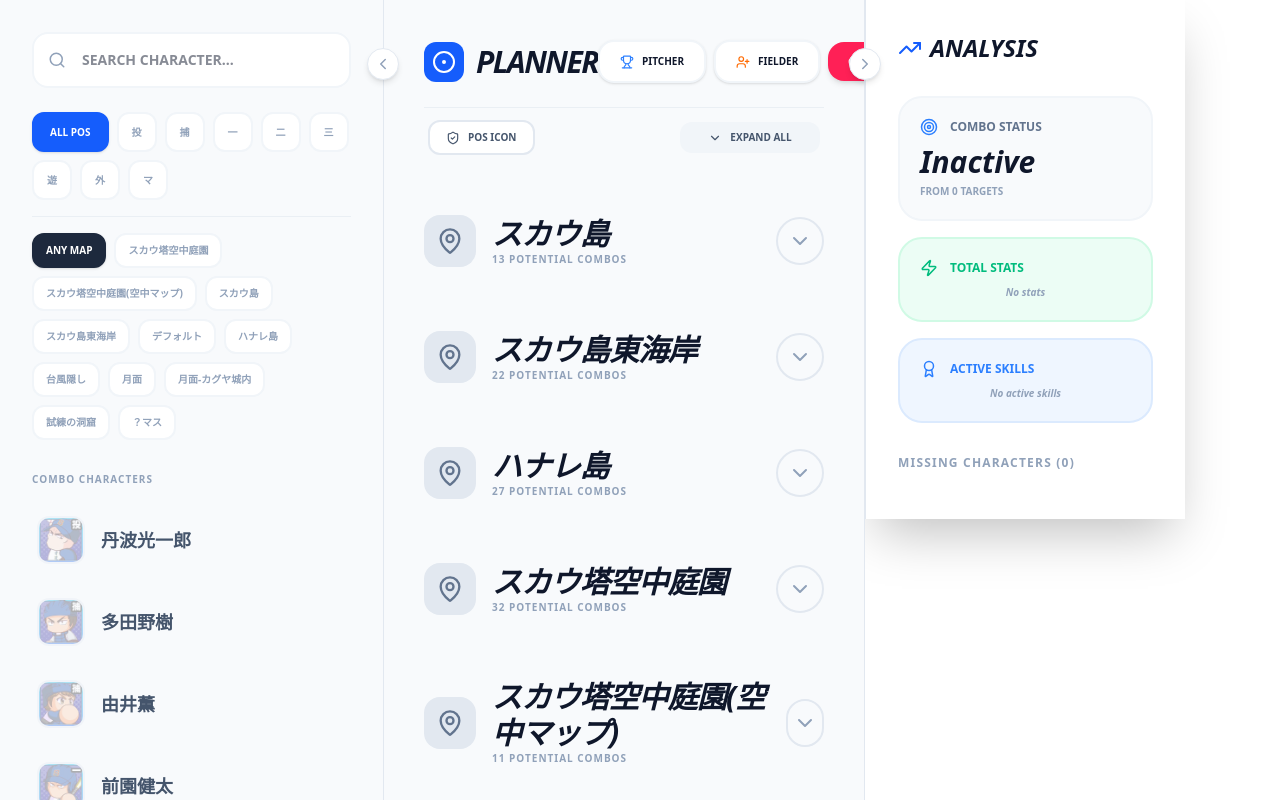
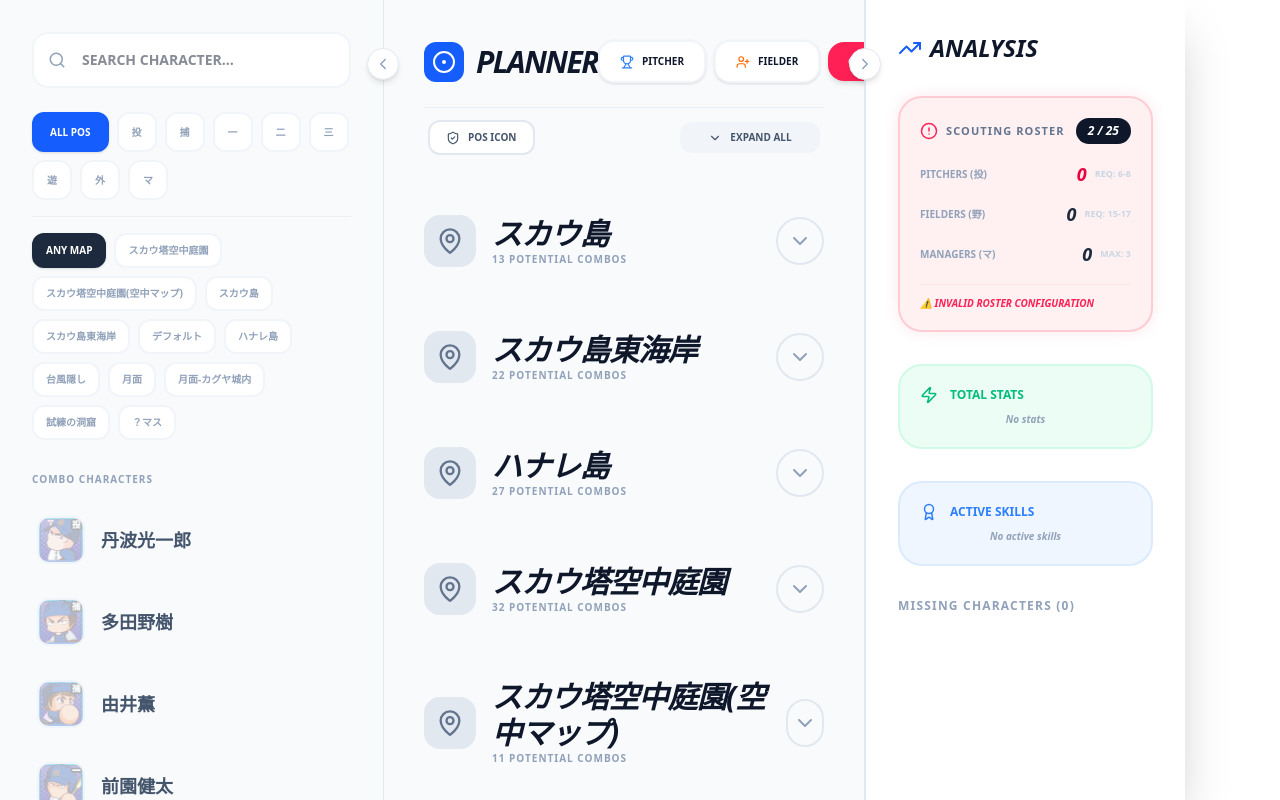
Before and after one commit to yuichiu416/pawapuro_combo_planner, a React (Vite) app: page / in a window 1280 px wide. Built offline with nearby package versions, Linux system fonts and the light colour scheme.

Commit message:
feat: separate manager limits from core 23-scout roster logic

```diff
--- a/src/components/Header.tsx
+++ b/src/components/Header.tsx
@@ -1,6 +1,6 @@
 import React from 'react';
 import {
-  ChevronDown, ChevronUp, Trash2,
+  ChevronDown, ChevronUp,
   CircleDot, Trophy, UserPlus,
   ShieldCheck, User, XCircle
 } from 'lucide-react';
--- a/src/components/RewardAnalysis.tsx
+++ b/src/components/RewardAnalysis.tsx
@@ -1,45 +1,132 @@
 import React from 'react';
-import { Target, TrendingUp, Award, Zap } from 'lucide-react';
+import { Target, TrendingUp, Award, Zap, AlertCircle, CheckCircle2 } from 'lucide-react';
+import { cn } from '@/utils/style';
+import skillsDataRaw from '@/data/skills.json';
+
+const skillsData = skillsDataRaw as Record<string, any>;
 
 interface AnalysisProps {
   analysis: {
     stats: Record<string, number>;
     skills: { name: string; level: number }[];
     missingCharacters: string[];
-    achievableCombos?: number;
     totalSelectedCombos: number;
+    roster: {
+      pitcher: number;
+      fielder: number;
+      manager: number;
+      total: number;
+      isValid: boolean;
+      errors: {
+        total: boolean;
+        pitcher: boolean;
+        fielder: boolean;
+        manager: boolean;
       };
+    };
+  };
+  collapsed?: boolean;
 }
 
-export const RewardAnalysis: React.FC<AnalysisProps> = ({ analysis }) => {
-  const stats = analysis?.stats ?? {};
-  const skills = analysis?.skills ?? [];
-  const missingChars = analysis?.missingCharacters ?? [];
-  const activeCount = analysis?.achievableCombos ?? 0;
-  const totalTargets = analysis?.totalSelectedCombos ?? 0;
+export const RewardAnalysis: React.FC<AnalysisProps> = ({ analysis, collapsed }) => {
+  const { stats, skills, missingCharacters, roster } = analysis;
 
   return (
-    <aside data-testid="analysis-panel" className="w-80 bg-white border-l border-slate-200 p-8 flex flex-col gap-8 shadow-2xl">
-      <div className="space-y-1">
-        <h2 className="text-2xl font-black italic uppercase flex items-center gap-2">
+    <aside
+      data-testid="analysis-panel"
+      className={cn(
+        "h-full bg-white border-l border-slate-200 flex flex-col transition-all duration-300 ease-in-out",
+        collapsed ? "w-0 overflow-hidden border-l-0" : "w-80 p-8 gap-8 shadow-2xl"
+      )}
+    >
+      {/* 1. HEADER */}
+      <div className="w-64 shrink-0">
+        <h2 className="text-2xl font-black italic uppercase flex items-center gap-2 whitespace-nowrap">
           <TrendingUp className="text-blue-600" /> Analysis
         </h2>
       </div>
 
-      <div className="grid gap-4">
-        <div className="p-5 bg-slate-50 rounded-3xl border-2 border-slate-100">
-          <div className="flex items-center gap-3 mb-2">
-            <Target size={18} className="text-blue-500" />
-            <span className="text-xs font-black text-slate-500 uppercase">Combo Status</span>
+      {!collapsed && (
+        <div className="flex-1 flex flex-col gap-8 min-h-0 animate-in fade-in duration-300">
+
+          {/* 2. ROSTER STATUS (The Updated Section) */}
+          <div className={cn(
+            "p-5 rounded-3xl border-2 transition-all duration-500",
+            roster.isValid
+              ? "bg-slate-50 border-slate-100"
+              : "bg-rose-50 border-rose-200 shadow-[0_0_15px_rgba(225,29,72,0.1)]"
+          )}>
+            <div className="flex items-center justify-between mb-4">
+              <div className="flex items-center gap-2">
+                {roster.isValid ? (
+                  <CheckCircle2 size={18} className="text-emerald-500" />
+                ) : (
+                  <AlertCircle size={18} className="text-rose-500" />
+                )}
+                <span className="text-[11px] font-black text-slate-500 uppercase tracking-widest">Scouting Roster</span>
               </div>
-          <div className="text-3xl font-black italic">
-            {activeCount > 0 ? 'Active' : 'Inactive'}
+              <div className={cn(
+                "px-3 py-1 rounded-full text-[12px] font-black italic transition-colors",
+                roster.errors.total ? "bg-rose-600 text-white animate-bounce" : "bg-slate-900 text-white"
+              )}>
+                {roster.total} / 25
               </div>
-          <p className="text-[10px] text-slate-400 font-bold mt-1 uppercase">
-            From {totalTargets} Targets
+            </div>
+
+            <div className="space-y-3">
+              {/* Pitchers Count */}
+              <div className="flex justify-between items-center">
+                <span className="text-[10px] font-bold text-slate-400 uppercase">Pitchers (投)</span>
+                <div className="flex items-center gap-2">
+                  <span className={cn(
+                    "font-black italic text-lg transition-colors",
+                    roster.errors.pitcher ? "text-rose-600" : "text-slate-800"
+                  )}>
+                    {roster.pitcher}
+                  </span>
+                  <span className="text-[9px] font-bold text-slate-300 uppercase">Req: 6-8</span>
+                </div>
+              </div>
+
+              {/* Fielders Count */}
+              <div className="flex justify-between items-center">
+                <span className="text-[10px] font-bold text-slate-400 uppercase">Fielders (野)</span>
+                <div className="flex items-center gap-2">
+                  <span className={cn(
+                    "font-black italic text-lg transition-colors",
+                    roster.errors.fielder ? "text-rose-600" : "text-slate-800"
+                  )}>
+                    {roster.fielder}
+                  </span>
+                  <span className="text-[9px] font-bold text-slate-300 uppercase">Req: 15-17</span>
+                </div>
+              </div>
+
+              {/* Managers Count */}
+              <div className="flex justify-between items-center">
+                <span className="text-[10px] font-bold text-slate-400 uppercase">Managers (マ)</span>
+                <div className="flex items-center gap-2">
+                  <span className={cn(
+                    "font-black italic text-lg transition-colors",
+                    roster.errors.manager ? "text-rose-600" : "text-slate-800"
+                  )}>
+                    {roster.manager}
+                  </span>
+                  <span className="text-[9px] font-bold text-slate-300 uppercase">Max: 3</span>
+                </div>
+              </div>
+            </div>
+
+            {!roster.isValid && (
+              <div className="mt-4 pt-3 border-t border-rose-100">
+                <p className="text-[10px] font-black text-rose-500 uppercase italic leading-tight">
+                  ⚠️ Invalid Roster configuration
                 </p>
               </div>
+            )}
+          </div>
 
+          {/* 3. TOTAL STATS */}
           <div className="p-5 bg-emerald-50 rounded-3xl border-2 border-emerald-100">
             <div className="flex items-center gap-3 mb-2">
               <Zap size={18} className="text-emerald-500" />
@@ -59,6 +146,7 @@
             </div>
           </div>
 
+          {/* 4. ACTIVE SKILLS (GOLD ROW HIGHLIGHT) */}
           <div className="p-5 bg-blue-50 rounded-3xl border-2 border-blue-100">
             <div className="flex items-center gap-3 mb-2">
               <Award size={18} className="text-blue-500" />
@@ -66,28 +154,42 @@
             </div>
             <div className="space-y-2 mt-2">
               {skills.length > 0 ? (
-              skills.map((skill) => (
-                <div key={skill.name} className="flex justify-between items-center bg-white p-2 rounded-xl border border-blue-100 shadow-sm">
-                  <span className="text-xs font-black text-slate-700">{skill.name}</span>
-                  <span className="px-2 py-0.5 bg-blue-600 text-white text-[10px] font-black rounded-lg">
+                skills.map((skill) => {
+                  const isGold = skillsData[skill.name]?.type === 'gold';
+                  return (
+                    <div
+                      key={skill.name}
+                      className={cn(
+                        "flex justify-between items-center p-2 rounded-xl border transition-all shadow-sm",
+                        isGold ? "bg-amber-50 border-amber-200 shadow-amber-100/50" : "bg-white border-blue-100"
+                      )}
+                    >
+                      <span className={cn("text-xs font-black truncate mr-2", isGold ? "text-amber-900" : "text-slate-700")}>
+                        {skill.name}
+                      </span>
+                      <span className={cn(
+                        "px-2 py-0.5 text-[10px] font-black rounded-lg border shrink-0 transition-colors",
+                        isGold ? "bg-amber-500 border-amber-600 text-white" : "bg-blue-600 border-blue-700 text-white"
+                      )}>
                         LV {skill.level}
                       </span>
                     </div>
-              ))
+                  );
+                })
               ) : (
                 <p className="text-[10px] text-slate-400 font-bold italic text-center">No active skills</p>
               )}
             </div>
           </div>
-      </div>
 
+          {/* 5. MISSING CHARACTERS */}
           <div className="flex-1 flex flex-col min-h-0">
             <h3 className="text-xs font-black text-slate-400 uppercase mb-4 tracking-widest">
-          Missing Characters ({missingChars.length})
+              Missing Characters ({missingCharacters.length})
             </h3>
             <div className="flex-1 overflow-y-auto pr-2 custom-scrollbar">
-          <div className="flex flex-wrap gap-2">
-            {missingChars.map(char => (
+              <div className="flex flex-wrap gap-2 pb-4">
+                {missingCharacters.map(char => (
                   <span key={char} className="px-3 py-1.5 bg-rose-50 border-2 border-rose-100 rounded-xl text-[10px] font-black text-rose-600 uppercase">
                     {char}
                   </span>
@@ -95,6 +197,8 @@
               </div>
             </div>
           </div>
+        </div>
+      )}
     </aside>
   );
 };
--- a/src/hooks/useComboManager.ts
+++ b/src/hooks/useComboManager.ts
@@ -10,8 +10,11 @@
 const mapsData = mapsDataRaw as Record<string, any>;
 const charactersMapping = charactersMappingRaw as any;
 
+// The Starting 2: Do not count toward positional scouting requirements
+const FIXED_MEMBERS = ["パワプロ", "矢部 明雄"];
+
 export const useComboManager = () => {
-  const [selectedNames, setSelectedNames] = useState<Set<string>>(new Set());
+  const [selectedNames, setSelectedNames] = useState<Set<string>>(new Set(FIXED_MEMBERS));
   const [selectedComboIds, setSelectedComboIds] = useState<Set<string>>(new Set());
 
   const characterMapping = useMemo(() => ({
@@ -19,6 +22,7 @@
     data: charactersData
   }), []);
 
+  // Auto-activate combos based on selected characters
   useEffect(() => {
     setSelectedComboIds((prev) => {
       const next = new Set(prev);
@@ -35,6 +39,8 @@
   }, [selectedNames]);
 
   const toggleCharacter = (name: string) => {
+    if (FIXED_MEMBERS.includes(name)) return;
+
     setSelectedNames((prev) => {
       const next = new Set(prev);
       if (next.has(name)) next.delete(name);
@@ -53,7 +59,6 @@
 
       if (isActivating) {
         nextCombos.add(comboId);
-        // Add all characters belonging to this combo
         setSelectedNames((prevNames) => {
           const nextNames = new Set(prevNames);
           targetCombo.characters.forEach(c => nextNames.add(c));
@@ -63,12 +68,11 @@
         nextCombos.delete(comboId);
         setSelectedNames((prevNames) => {
           const nextNames = new Set(prevNames);
-
           targetCombo.characters.forEach(charName => {
             const isUsedByOtherActiveCombo = Array.from(nextCombos).some(id =>
               combosData[id]?.characters.includes(charName)
             );
-            if (!isUsedByOtherActiveCombo) {
+            if (!isUsedByOtherActiveCombo && !FIXED_MEMBERS.includes(charName)) {
               nextNames.delete(charName);
             }
           });
@@ -82,27 +86,71 @@
   const analysis = useMemo(() => {
     const stats: Record<string, number> = {};
     const skillsMap: Record<string, number> = {};
+    const missingSet = new Set<string>();
+
+    let pCount = 0;
+    let fCount = 0;
+    let mCount = 0;
 
     selectedNames.forEach(name => {
       const char = charactersData[name];
-      char?.rewards?.stats && Object.entries(char.rewards.stats).forEach(([s, v]) => {
-        stats[s] = (stats[s] || 0) + v;
+      if (!char) return;
+
+      if (char.rewards?.stats) {
+        Object.entries(char.rewards.stats).forEach(([s, v]) => {
+          stats[s] = (stats[s] || 0) + v;
+        });
+      }
+
+      // POSITIONAL LOGIC: Managers don't count toward the 23-scout/25-total limit
+      if (!FIXED_MEMBERS.includes(name)) {
+        const pos = char.position?.trim();
+        if (pos === "マ") mCount++;
+        else if (pos === "投") pCount++;
+        else pCount += 0, fCount++; // Logic check: only Pitchers or Fielders affect scoutCount
+      }
+    });
+
+    selectedComboIds.forEach(id => {
+      const combo = combosData[id];
+      combo?.rewards?.skills?.forEach(sk => {
+        skillsMap[sk.name] = (skillsMap[sk.name] || 0) + sk.level;
+      });
+      combo?.characters.forEach(c => {
+        if (!selectedNames.has(c)) missingSet.add(c);
       });
     });
 
-    selectedComboIds.forEach(id => {
-      combosData[id]?.rewards?.skills?.forEach(sk => {
-        skillsMap[sk.name] = (skillsMap[sk.name] || 0) + sk.level;
-      });
-    });
+    const scoutCount = pCount + fCount;
+    const totalRosterSize = scoutCount + FIXED_MEMBERS.length; // 2 (Fixed) + 23 (Scouts) = 25
+
+    // VALIDATION RULES
+    const isScoutLimitValid = scoutCount <= 23;
+    const isPValid = pCount >= 6 && pCount <= 8;
+    const isMValid = mCount <= 3;
 
     return {
       stats,
-      skills: Object.entries(skillsMap).map(([name, level]) => ({ name, level: Math.min(level, 5) })),
-      missingCharacters: Array.from(selectedComboIds).flatMap(id =>
-        combosData[id]?.characters.filter(c => !selectedNames.has(c)) || []
-      ),
-      totalSelectedCombos: selectedComboIds.size
+      skills: Object.entries(skillsMap).map(([name, level]) => ({
+        name,
+        level: Math.min(level, 5)
+      })),
+      missingCharacters: Array.from(missingSet),
+      totalSelectedCombos: selectedComboIds.size,
+      roster: {
+        pitcher: pCount,
+        fielder: fCount,
+        manager: mCount,
+        total: totalRosterSize,
+        isValid: isScoutLimitValid && isPValid && isMValid,
+        errors: {
+          total: !isScoutLimitValid,
+          pitcher: !isPValid,
+          manager: !isMValid,
+          // Fielder error triggers if total scouts > 23 even if pitchers are okay
+          fielder: scoutCount > 23 && isPValid
+        }
+      }
     };
   }, [selectedNames, selectedComboIds]);
 
@@ -115,18 +163,28 @@
       setSelectedNames(prev => {
         const next = new Set(prev);
         Object.entries(charactersData).forEach(([n, c]) => {
-          const isP = c.position === "投" || c.position === "マ";
-          if ((type === 'pitcher' && isP) || (type === 'fielder' && !isP)) next.add(n);
+          if (FIXED_MEMBERS.includes(n)) return;
+          const pos = c.position?.trim();
+          const isPitcher = pos === "投";
+          const isManager = pos === "マ";
+          if (type === 'pitcher' && isPitcher) next.add(n);
+          if (type === 'fielder' && !isPitcher && !isManager) next.add(n);
         });
         return next;
       });
     },
-    clearAll: () => { setSelectedNames(new Set()); setSelectedComboIds(new Set()); },
+    clearAll: () => {
+      setSelectedNames(new Set(FIXED_MEMBERS));
+      setSelectedComboIds(new Set());
+    },
     analysis,
     libraryGroups: useMemo(() => {
       const withC: string[] = [], noC: string[] = [];
       const participants = new Set(Object.values(combosData).flatMap(c => c.characters));
-      Object.keys(charactersData).forEach(n => participants.has(n) ? withC.push(n) : noC.push(n));
+      Object.keys(charactersData).forEach(n => {
+        if (FIXED_MEMBERS.includes(n)) return;
+        participants.has(n) ? withC.push(n) : noC.push(n);
+      });
       return { withCombo: withC, noCombo: noC };
     }, []),
     mapsData,
```
Also changed, not shown: 2 other files (tests, documents, lock files or other folders). Lines whose indentation alone changed are shown as unchanged.
